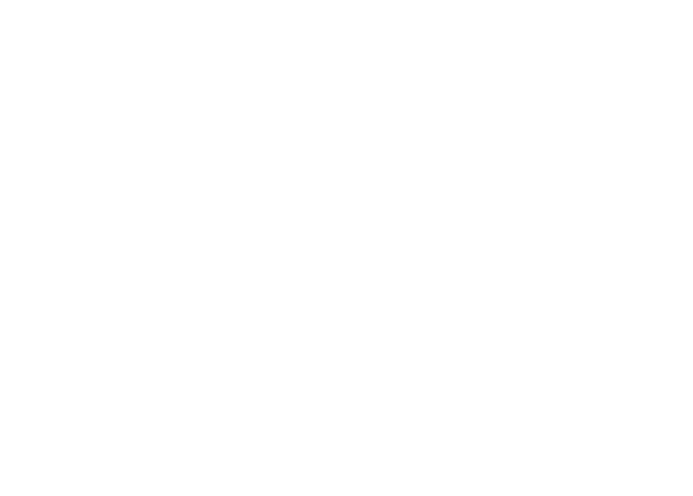
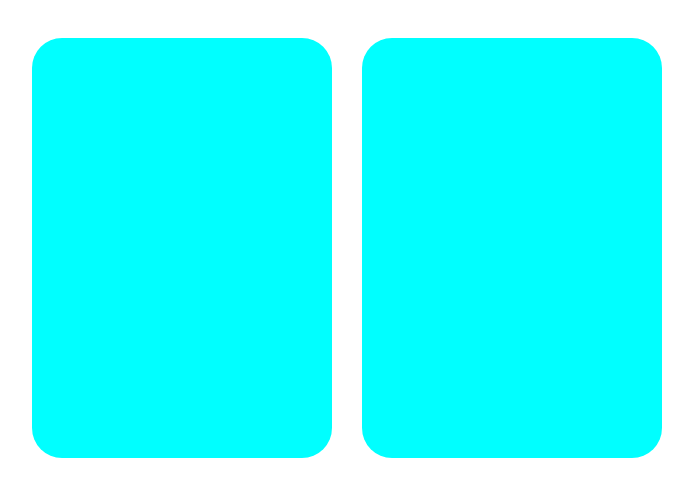
Before and after one commit to paulobrien21/library, a plain HTML site: page index.html in a window 1280 px wide. Shown: the whole page, without its empty margins (6-699 px from the left). Drawn offline with Linux system fonts and the light colour scheme.

Commit message:
- add cards to page - add some styling

```diff
--- a/index.html
+++ b/index.html
@@ -11,6 +11,9 @@
         <div class="book-card">
 
         </div>
+        <div class="book-card">
+
+        </div>
     </div>
     <script src="script.js"></script>
 </body>
--- a/style.css
+++ b/style.css
@@ -0,0 +1,18 @@
+body{
+    display:flex;
+}
+.library-container{
+    display: flex;
+    justify-content: baseline;
+    align-items: baseline;
+    width: 100vw;
+    height: 100vh;
+    gap: 30px;
+    padding: 30px;
+}
+.book-card{
+    background-color: aqua;
+    width: 300px;
+    height: 420px;
+    border-radius: 30px;
+}
```
